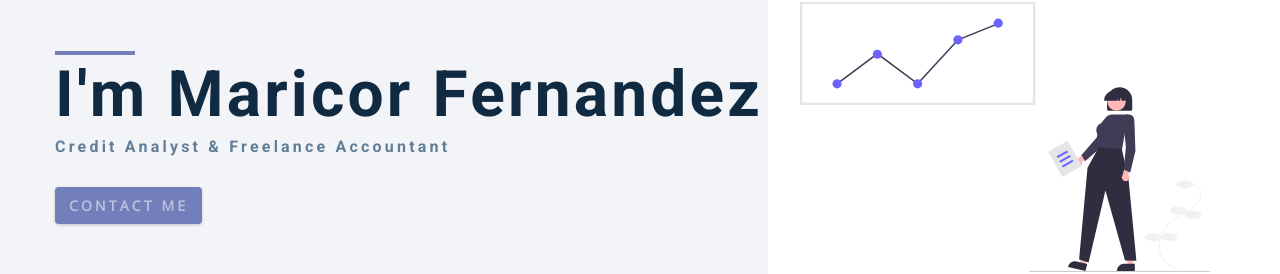
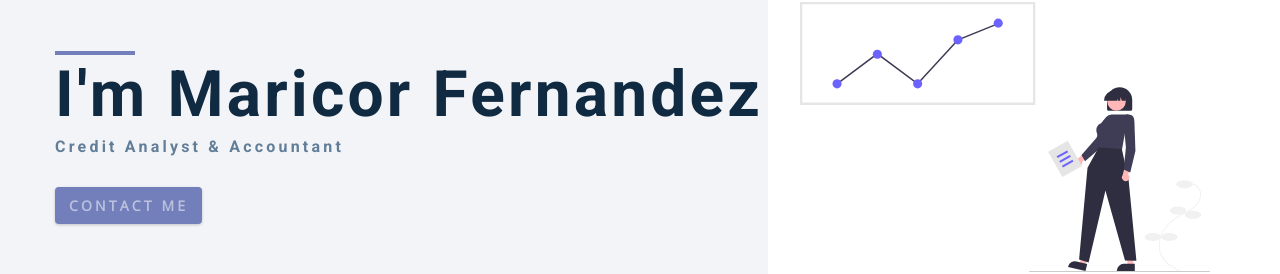
Before and after one commit to jsafe00/fernandez-portfolio, a Gatsby site: page / in a window 1280 px wide. Shown: the part 303-577 px from the top of the page. Built offline with nearby package versions, Linux system fonts and the light colour scheme; Gatsby itself is replaced by a stand-in of ours.

Commit message:
accountant

```diff
--- a/src/components/Hero.js
+++ b/src/components/Hero.js
@@ -9,7 +9,7 @@ const Hero = () => {
         <div>
           <div className="underline"></div>
           <h1>I'm Maricor Fernandez</h1>
-          <h4>Credit Analyst & Freelance Accountant</h4>
+          <h4>Credit Analyst & Accountant</h4>
           <Link to="/contact" className="btn">
             contact me
           </Link>
```
